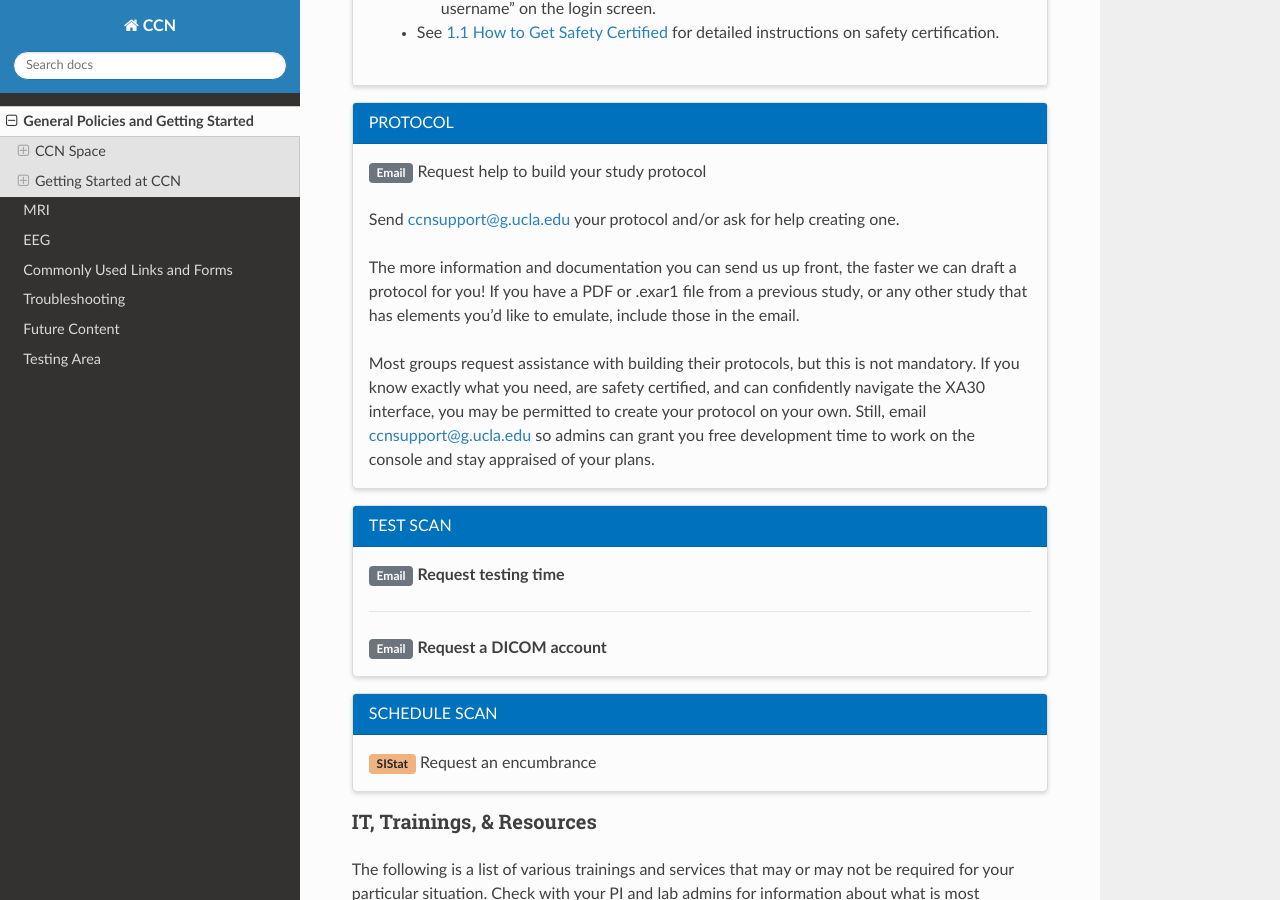
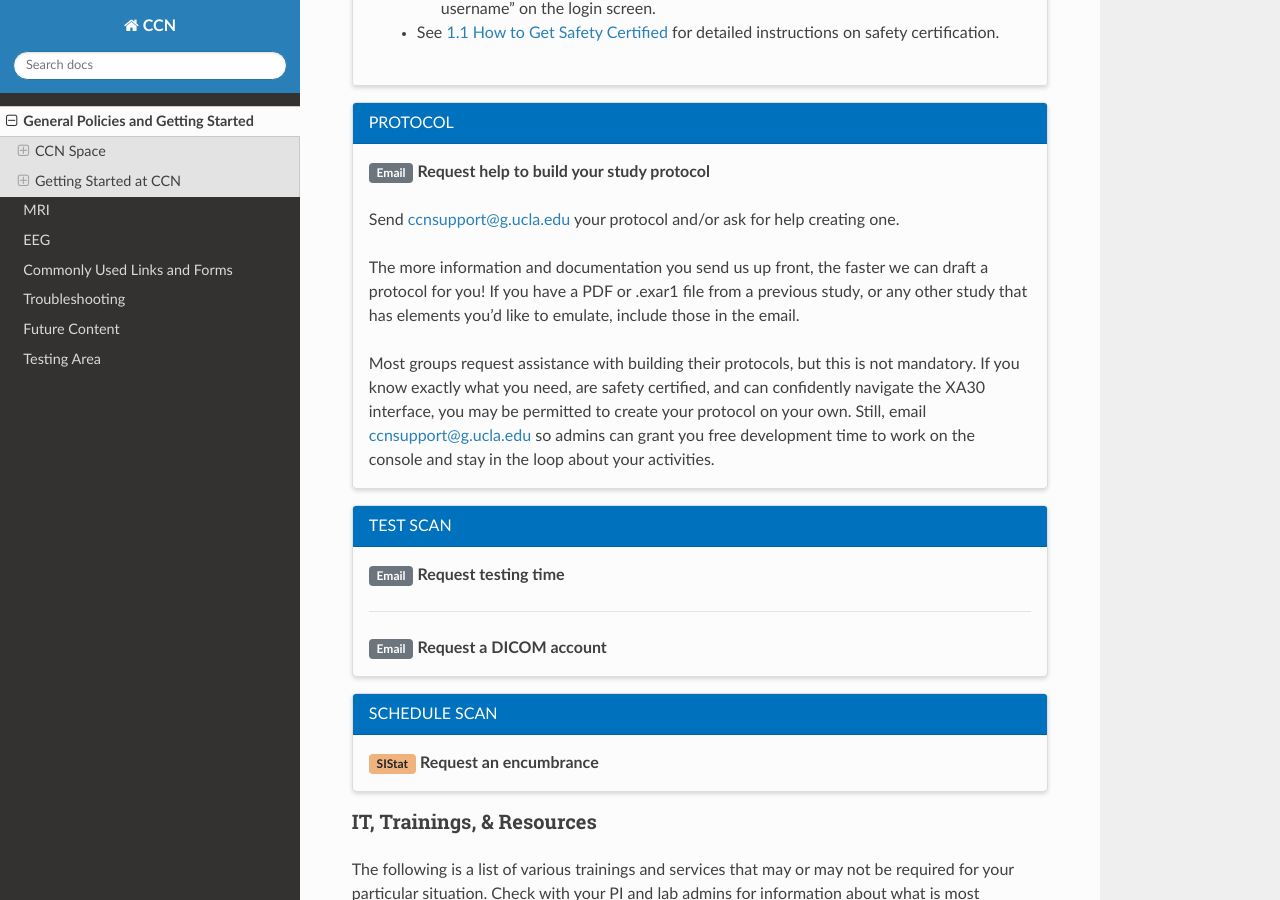
Before and after one commit to CCN-Support/CCN_Wiki, a Sphinx documentation site: the page built from docs/source/generalpolicies.rst, in a window 1280 px wide and 900 px high, scrolled down 5035 px. Built offline with Sphinx 7.4.7 and the Read the Docs theme 3.1.0, drawn with Linux system fonts in a browser that asks for light colours.

Commit message:
Update generalpolicies.rst

```diff
--- a/docs/source/generalpolicies.rst
+++ b/docs/source/generalpolicies.rst
@@ -162,13 +162,13 @@
   PROTOCOL
   ^^^^^^^^
 
-  :bdg-secondary:`Email` Request help to build your study protocol
+  :bdg-secondary:`Email` **Request help to build your study protocol**
 
   Send ccnsupport@g.ucla.edu your protocol and/or ask for help creating one.
 
-  The more information and documentation you can send us up front, the faster we can draft a protocol for you! If you have a PDF or .exar1 file from a previous study, or any other study that has elements you'd like to emulate, include those in the email.
+  The more information and documentation you send us up front, the faster we can draft a protocol for you! If you have a PDF or .exar1 file from a previous study, or any other study that has elements you'd like to emulate, include those in the email.
 
-  Most groups request assistance with building their protocols, but this is not mandatory. If you know exactly what you need, are safety certified, and can confidently navigate the XA30 interface, you may be permitted to create your protocol on your own. Still, email ccnsupport@g.ucla.edu so admins can grant you free development time to work on the console and stay appraised of your plans.
+  Most groups request assistance with building their protocols, but this is not mandatory. If you know exactly what you need, are safety certified, and can confidently navigate the XA30 interface, you may be permitted to create your protocol on your own. Still, email ccnsupport@g.ucla.edu so admins can grant you free development time to work on the console and stay in the loop about your activities.
 
 .. card::
   :class-card: sd-rounded-2
@@ -192,7 +192,7 @@
   SCHEDULE SCAN
   ^^^^^^^^^^^^^
 
-  :bdg-warning:`SIStat` Request an encumbrance
+  :bdg-warning:`SIStat` **Request an encumbrance**
 
 
 IT, Trainings, & Resources
```
